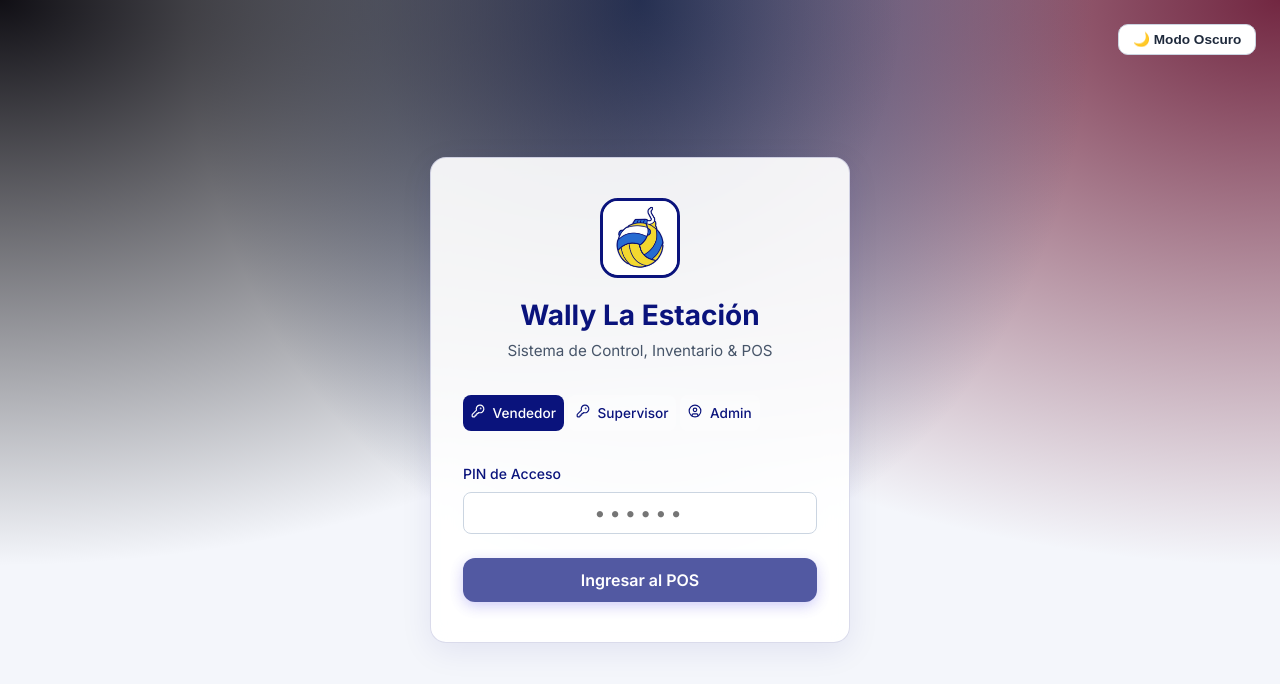
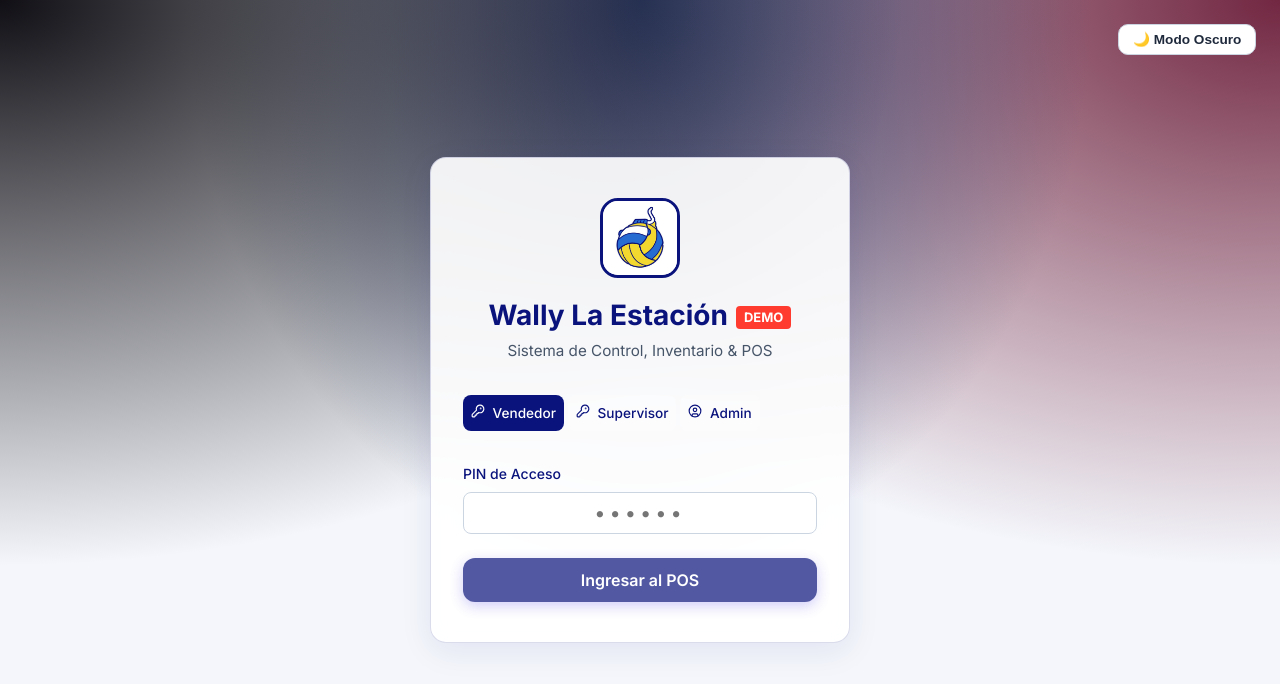
Before and after one commit to AndresAlberdi/demob, a React (Vite) app: page /login in a window 1280 px wide. Shown: the top 684 px of the page. Built offline with nearby package versions, Linux system fonts and the light colour scheme; no server answers.

Commit message:
chore: despliegue (Pruebas/Staging) (demob-1e4a1) y actualizaciones

```diff
--- a/src/App.jsx
+++ b/src/App.jsx
@@ -32,6 +32,13 @@ const HomeRedirect = () => {
 };
 
 function App() {
+  React.useEffect(() => {
+    const projectId = import.meta.env.VITE_FIREBASE_PROJECT_ID;
+    if (projectId !== 'snack-laestacion') {
+      document.title = "(DEMO) Wally La Estación";
+    }
+  }, []);
+
   return (
     <AuthProvider>
       <Router>
--- a/src/components/Navbar.jsx
+++ b/src/components/Navbar.jsx
@@ -34,7 +34,22 @@ export default function Navbar() {
             className="navbar-logo"
           />
           <div className="brand-text">
-            <span className="brand-title">Wally La Estación</span>
+            <span className="brand-title">
+              Wally La Estación
+              {import.meta.env.VITE_FIREBASE_PROJECT_ID !== 'snack-laestacion' && (
+                <span className="demo-badge" style={{
+                  marginLeft: '8px',
+                  fontSize: '11px',
+                  background: '#ff3b30',
+                  color: 'white',
+                  padding: '2px 6px',
+                  borderRadius: '4px',
+                  fontWeight: 'bold',
+                  verticalAlign: 'middle',
+                  display: 'inline-block'
+                }}>DEMO</span>
+              )}
+            </span>
             <span className="brand-subtitle">Sistema de Control & POS</span>
           </div>
         </div>
--- a/src/pages/Login.jsx
+++ b/src/pages/Login.jsx
@@ -59,7 +59,22 @@ const Login = () => {
           <div className="logo-container" style={{ background: 'transparent', boxShadow: 'none' }}>
             <img src="/logo-racquet.jpeg" alt="Wally La Estación Logo" style={{ width: '80px', height: '80px', borderRadius: '18px', objectFit: 'cover', border: '3px solid #0a137c' }} />
           </div>
-          <h1>Wally La Estación</h1>
+          <h1>
+            Wally La Estación
+            {import.meta.env.VITE_FIREBASE_PROJECT_ID !== 'snack-laestacion' && (
+              <span className="demo-badge" style={{
+                marginLeft: '8px',
+                fontSize: '13px',
+                background: '#ff3b30',
+                color: 'white',
+                padding: '2px 8px',
+                borderRadius: '4px',
+                fontWeight: 'bold',
+                verticalAlign: 'middle',
+                display: 'inline-block'
+              }}>DEMO</span>
+            )}
+          </h1>
           <p>Sistema de Control, Inventario & POS</p>
         </div>
 
```
